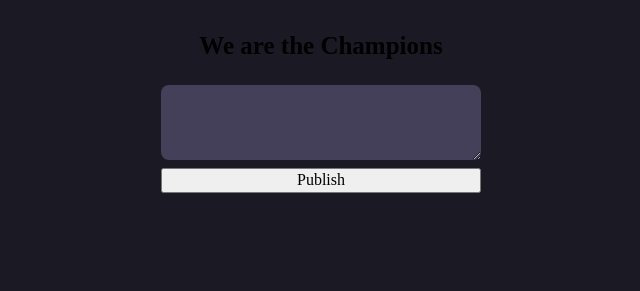
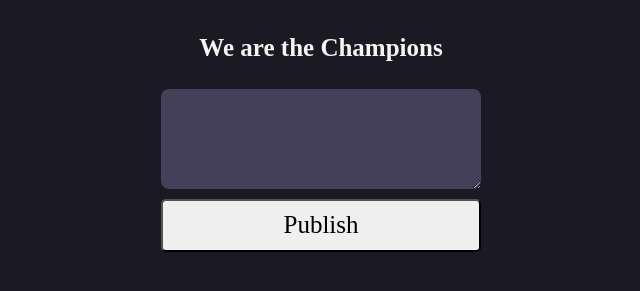
Before and after one commit to hmoghtafari/EndorsementMobileApp, a website built with Vite: page index.html in a window 1280 px wide. Shown: the part 133-424 px from the top of the page, without its empty margins (319-959 px from the left). Built offline with nearby package versions, Linux system fonts and the light colour scheme; no server answers.

Commit message:
Changing background color, btn background

```diff
--- a/index.css
+++ b/index.css
@@ -5,12 +5,15 @@
     background-color: #1B1924;
     text-align: center;
 }
+.title{
+    color: whitesmoke;
+}
 .container {
     display: flex;
     flex-direction: column;
     max-width: 320px;
     margin: 30px auto;
-    gap: 8px;
+    gap: 10px;
     flex-wrap: wrap;
 }
 img {
@@ -19,7 +22,7 @@
 }
 #input-txt{
     background-color: #444059;
-    height: 55px;
+    height: 80px;
     padding: 10px;
     border-radius: 8px;
     border: none;
@@ -28,15 +31,22 @@
     row-gap: "5";
 
 }
+#publish-btn{
+    padding: 10px 15px;
+    font-size: 25px;
+    border-radius: 5px;
+}
 ul{
+    margin: 0;
     list-style-type: none;
     padding: 0;
     color: white;
 }
 ul li{
-    background-color: aqua;
-    margin: 2px;
+    background-color: rgb(91, 119, 242);
+    margin: 3px;
     padding: 5px;
+    border-radius: 5px;
 }
 h1{
     font-size: 25px;
```
Also changed, not shown: 1 other file.
